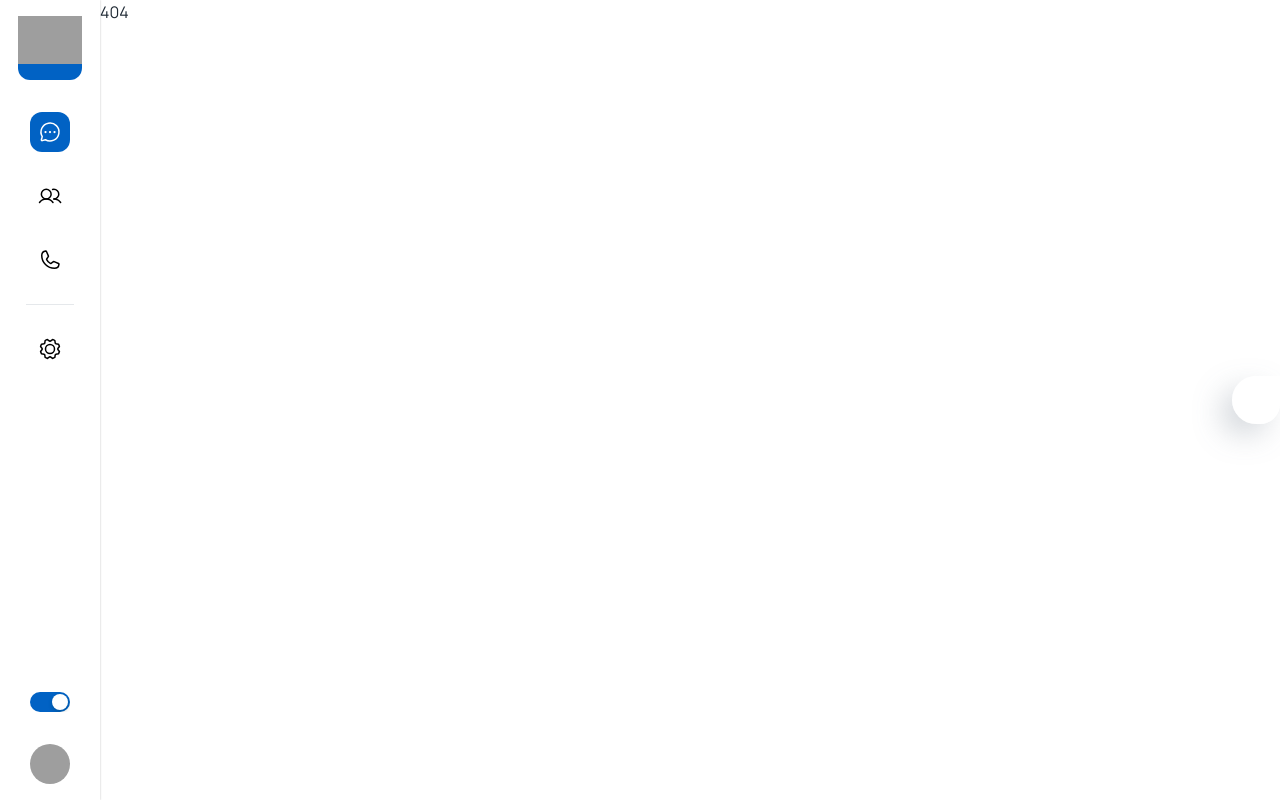
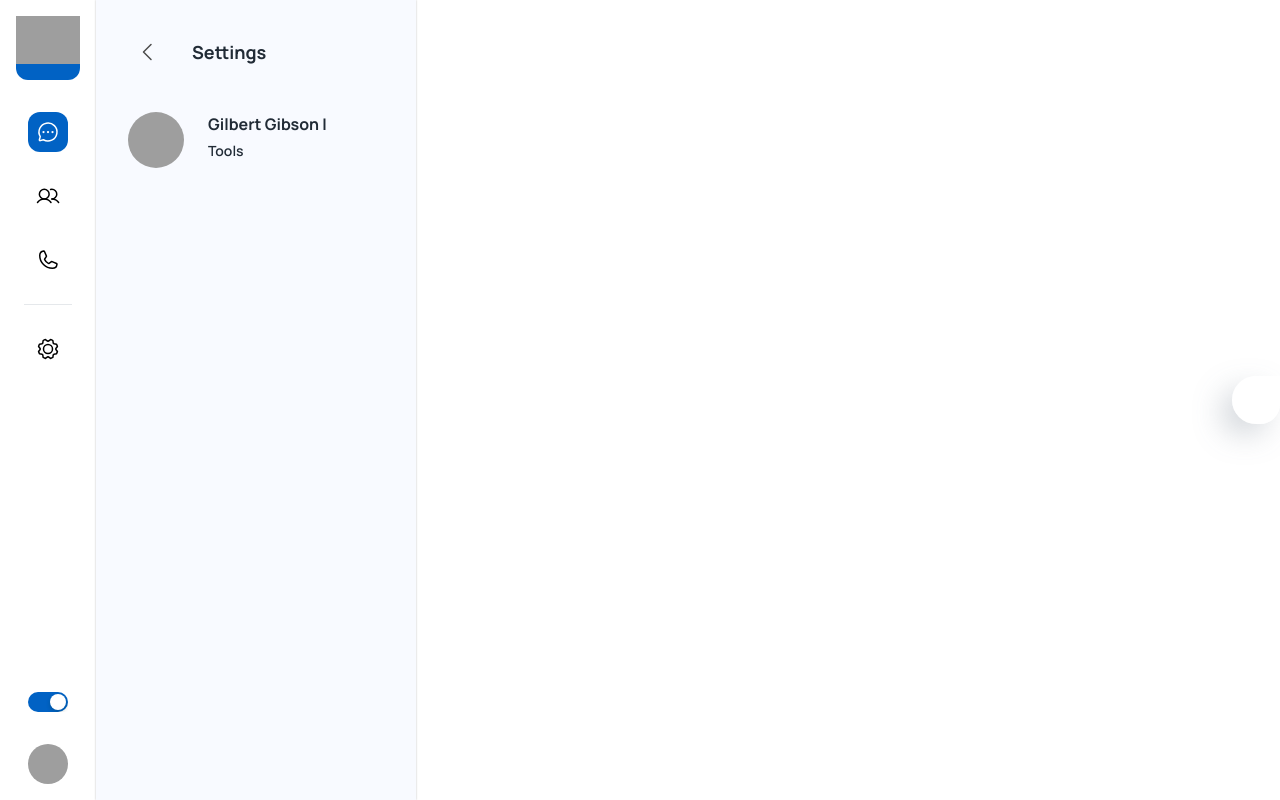
Before and after one commit to fouzanm/MERN-Projects, a React (Create React App) app in the folder Chat-app/: page /settings in a window 1280 px wide. Before the commit this address led to /404. Built offline with nearby package versions, Linux system fonts and the light colour scheme; grey boxes are pictures that could not be loaded; some icons are missing.

Commit message:
[ADD] settings added

```diff
--- /dev/null
+++ b/Chat-app/src/pages/dashboard/Settings.js
@@ -0,0 +1,133 @@
+import React, { useState } from "react";
+import {
+  Avatar,
+  Box,
+  IconButton,
+  Stack,
+  Typography,
+  useTheme,
+} from "@mui/material";
+import {
+  CaretLeft,
+  Bell,
+  Lock,
+  Key,
+  PencilCircle,
+  Image,
+  Note,
+  Keyboard,
+  Info,
+} from "phosphor-react";
+import { faker } from "@faker-js/faker";
+
+const Settings = () => {
+  const theme = useTheme();
+
+  const [openTheme, setOpenTheme] = useState(false);
+  const handleOpenTheme = () => {
+    setOpenTheme(true);
+  };
+  const handleCloseTheme = () => {
+    setOpenTheme(false);
+  };
+
+  const [openShortcuts, setOpenShortcuts] = useState(false);
+  const handleOpenShortcuts = () => {
+    setOpenShortcuts(true);
+  };
+  const handleCloseShortcuts = () => {
+    setOpenShortcuts(false);
+  };
+
+  const list = [
+    {
+      key: 0,
+      icon: <Bell size={20} />,
+      title: "Notifications",
+      onclick: () => {},
+    },
+    {
+      key: 1,
+      icon: <Lock size={20} />,
+      title: "Privacy",
+      onclick: () => {},
+    },
+    {
+      key: 2,
+      icon: <Key size={20} />,
+      title: "Security",
+      onclick: () => {},
+    },
+    {
+      key: 3,
+      icon: <PencilCircle size={20} />,
+      title: "Theme",
+      onclick: handleOpenTheme,
+    },
+    {
+      key: 4,
+      icon: <Image size={20} />,
+      title: "Chat Wallpaper",
+      onclick: () => {},
+    },
+    {
+      key: 5,
+      icon: <Note size={20} />,
+      title: "Request Account Info",
+      onclick: () => {},
+    },
+    {
+      key: 6,
+      icon: <Keyboard size={20} />,
+      title: "Keyboard Shortcuts",
+      onclick: handleOpenShortcuts,
+    },
+    {
+      key: 7,
+      icon: <Info size={20} />,
+      title: "Help",
+      onclick: () => {},
+    },
+  ];
+
+  return (
+    <Stack direction={"row"} sx={{ width: "100%" }}>
+      {/* Left Panel */}
+      <Box
+        sx={{
+          overflowY: "auto",
+          height: "100vh",
+          width: 320,
+          backgroundColor:
+            theme.palette.mode === "light"
+              ? "#F8FAFF"
+              : theme.palette.background,
+          boxShadow: "0px 0px 2px rgba(0, 0, 0, 0.25)",
+        }}
+      >
+        <Stack p={4} spacing={5}>
+          <Stack direction={"row"} alignItems={"center"} spacing={3}>
+            <IconButton>
+              <CaretLeft size={24} color="#4B4B4B" />
+            </IconButton>
+            <Typography variant="h6">Settings</Typography>
+          </Stack>
+          <Stack direction={"row"} spacing={3}>
+            <Avatar
+              sx={{ width: 56, height: 56 }}
+              src={faker.image.avatar()}
+              alt={faker.name.fullName()}
+            />
+            <Stack spacing={0.5}>
+              <Typography variant="article">{faker.name.fullName()}</Typography>
+              <Typography variant="body2">{faker.random.words()}</Typography>
+            </Stack>
+          </Stack>
+        </Stack>
+      </Box>
+      {/* Right Panel */}
+    </Stack>
+  );
+};
+
+export default Settings;
--- a/Chat-app/src/routes/index.js
+++ b/Chat-app/src/routes/index.js
@@ -24,7 +24,7 @@
       children: [
         { element: <Navigate to={DEFAULT_PATH} replace />, index: true },
         { path: "app", element: <GeneralApp /> },
-
+        { path: "settings", element: <Settings /> },
         { path: "404", element: <Page404 /> },
         { path: "*", element: <Navigate to="/404" replace /> },
       ],
@@ -36,4 +36,7 @@
 const GeneralApp = Loadable(
   lazy(() => import("../pages/dashboard/GeneralApp")),
 );
+const Settings = Loadable(
+  lazy(() => import("../pages/dashboard/Settings")),
+);
 const Page404 = Loadable(lazy(() => import("../pages/Page404")));
```
